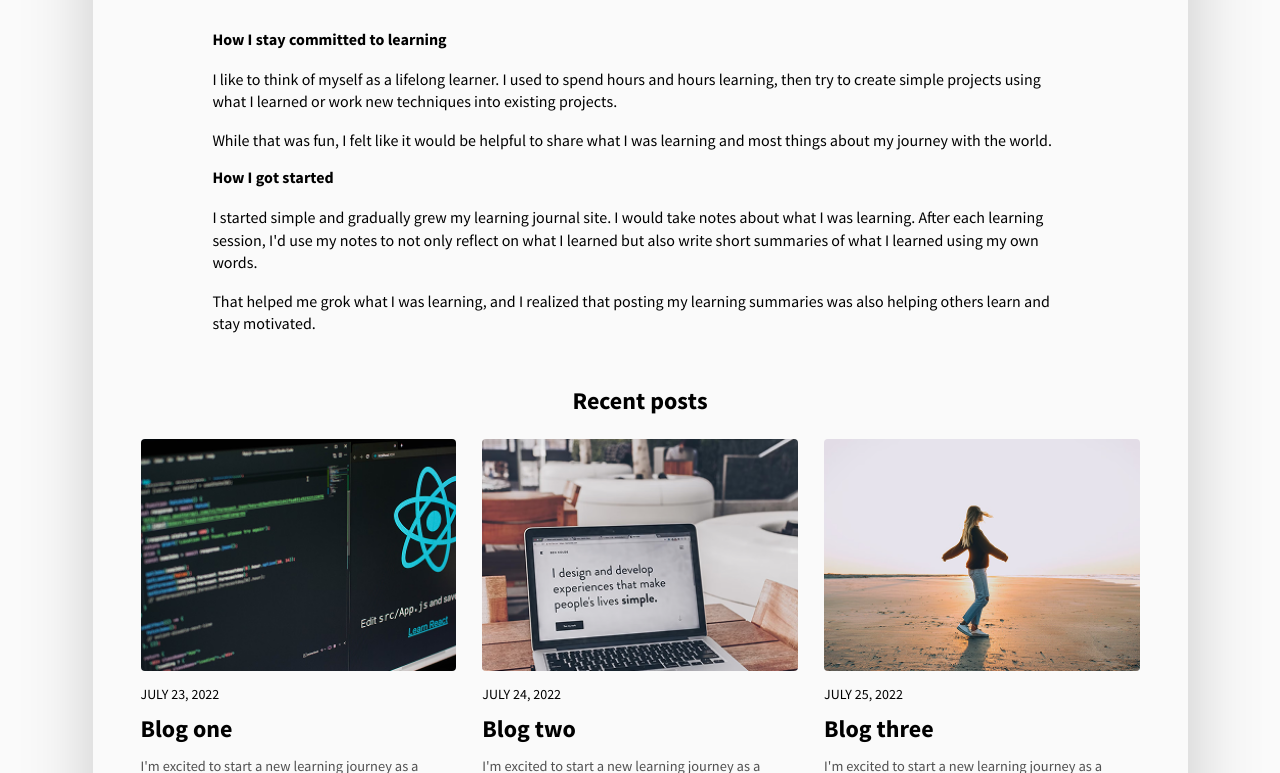
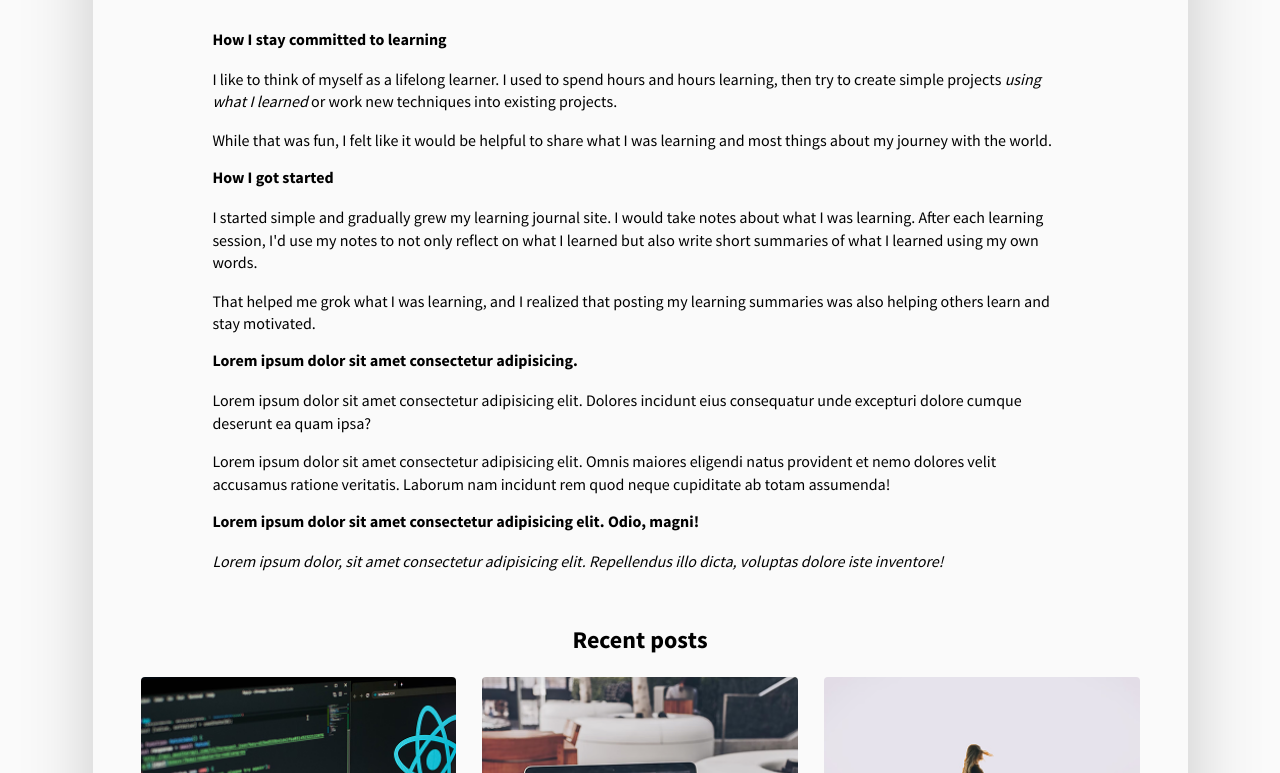
Before and after one commit to dalonsodev/my-learning-journal, a plain HTML site: page blog-3.html in a window 1280 px wide. Shown: the part 805-1578 px from the top of the page. Drawn offline with Linux system fonts and the light colour scheme.

Commit message:
Add content to blog posts and update footer color in CSS

```diff
--- a/blog-3.html
+++ b/blog-3.html
@@ -45,11 +45,17 @@
                     alt="A happy young girl dancing at the beach illuminated by the sunrays."
                 >
                 <h2>How I stay committed to learning</h2>
-                <p>I like to think of myself as a lifelong learner. I used to spend hours and hours learning, then try to create simple projects using what I learned or work new techniques into existing projects.</p>
+                <p>I like to think of myself as a lifelong learner. I used to spend hours and hours learning, then try to create simple projects <i>using what I learned</i> or work new techniques into existing projects.</p>
                 <p>While that was fun, I felt like it would be helpful to share what I was learning and most things about my journey with the world.</p>
                 <h2>How I got started</h2>
                 <p>I started simple and gradually grew my learning journal site. I would take notes about what I was learning. After each learning session, I'd use my notes to not only reflect on what I learned but also write short summaries of what I learned using my own words.</p>
                 <p>That helped me grok what I was learning, and I realized that posting my learning summaries was also helping others learn and stay motivated.</p>
+                <h2>Lorem ipsum dolor sit amet consectetur adipisicing.</h2>
+                <p>Lorem ipsum dolor sit amet consectetur adipisicing elit. Dolores incidunt eius consequatur unde excepturi dolore cumque deserunt ea quam ipsa?</p>
+                <p>Lorem ipsum dolor sit amet consectetur adipisicing elit. Omnis maiores eligendi natus provident et nemo dolores velit accusamus ratione veritatis. Laborum nam incidunt rem quod neque cupiditate ab totam assumenda!</p>
+                <h2>Lorem ipsum dolor sit amet consectetur adipisicing elit. Odio, magni!</h2>
+                <p><i>Lorem ipsum dolor, sit amet consectetur adipisicing elit. Repellendus illo dicta, voluptas dolore iste inventore!</p></i>
+            </article>
             </article>
             <h3 class="recent-posts">Recent posts</h3>
         </main>
--- a/css/style.css
+++ b/css/style.css
@@ -334,6 +334,7 @@ footer {
     display: block;
     margin-left: auto;
     margin-right: auto;
+    color: var(--view-more-color);
 }
 
 .recent-posts {
```
Also changed, not shown: blog-1.html (+4 -0 lines), blog-2.html (+3 -0 lines), blog-4.html (+7 -1 lines), blog-5.html (+5 -0 lines), blog-6.html (+5 -0 lines).
